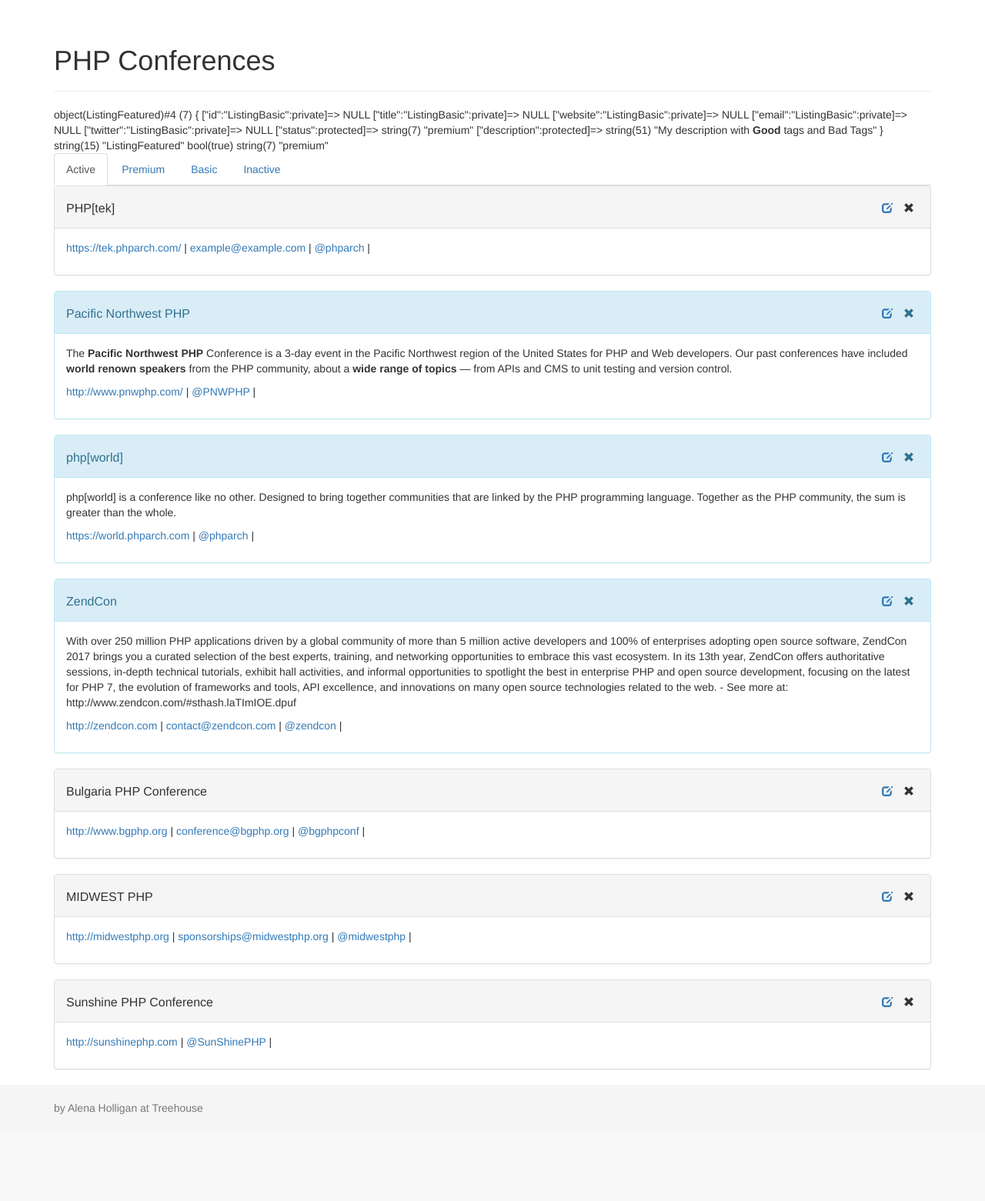
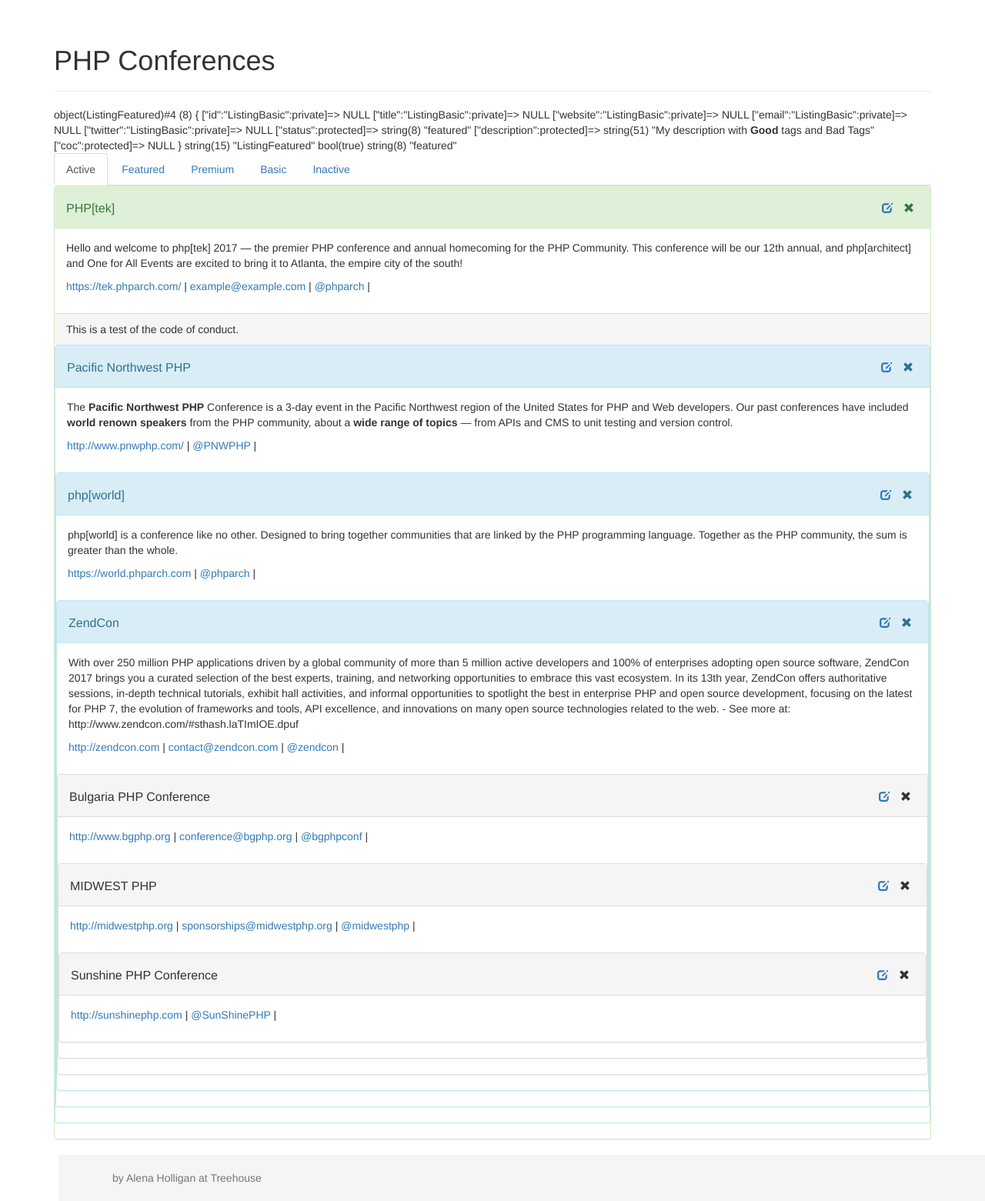
Before and after one commit to sjackson01/2-PHPExtendingOOP, a PHP site: page /index.php in a window 1280 px wide; the page is wider, and only the part inside the window is pictured. Shown: the part 51-1612 px from the top of that part at 77% size. Before the commit the page ends 1499 px from the top of that part, so only its background shows below. Run offline with PHP 8.4, Linux system fonts and the light colour scheme; data comes from the database, SQL or seed files in the repository; both versions use the stored data as it was after the commit.

Commit message:
Modify: Collection.php - To include a featured status and  instantiate a new ListingFeatured object if status is set to featured Add: ListingFeatured.php - Use inheritance to utilize set values method and add Get/Set methods to access $coc code of conduct Test: database.db - Update listing to be "Featured" Add: for_listing.php -  Text area for code of conduct Modify: list_item.php - Conditional to check if status featured and conditional for footer that checks if $listing is featured

```diff
--- a/classes/Collection.php
+++ b/classes/Collection.php
@@ -7,7 +7,7 @@
 
 class Collection
 {
-    private $statuses = ['premium','basic', 'inactive'];
+    private $statuses = ['featured','premium','basic', 'inactive'];
     private $db;
     // array of listing objects
     public $listings = [];
@@ -64,8 +64,9 @@ class Collection
      * @return object
      */
     public function addListing($data = null)
-    {
-        if(isset($data['status']) && $data['status'] == 'premium'){
+    {   if(isset($data['status']) && $data['status'] == 'featured'){
+        $listing = new ListingFeatured($data);
+        }elseif(isset($data['status']) && $data['status'] == 'premium'){
         $listing = new ListingPremium($data);
         }elseif(isset($data['status']) && $data['status'] == 'inactive'){
         $listing = new ListingInactive($data);
--- a/classes/ListingFeatured.php
+++ b/classes/ListingFeatured.php
@@ -2,6 +2,35 @@
 
 class ListingFeatured extends ListingPremium
 {
+    protected $status = 'featured';
+    protected $coc;
+
+     /**
+     * Calls individual methods to set values for object properties.
+     * Uses parent setValues() method to call individual methods from parent class.
+     * @param array $data Data to set from user or database
+     */
+    public function setValues($data = []) {
+        parent::setValues($data);
+        if (isset($data['coc'])) {
+            $this->setCoc($data['coc']);
+        }
+    }
+
+     public function getCoc()
+     {
+         return $this->coc;
+     }
+
+     /**
+      * Strip tags permitting allowed_tags set the local property $coc
+      * @param string $value to set property
+      */
+
+      public function setCoc($value)
+      {
+          $this->coc = trim(strip_tags($value, self::$allowed_tags));
+      }
 
 
 }
--- a/views/list_item.php
+++ b/views/list_item.php
@@ -2,6 +2,9 @@
 //Add switch to change class based on status
 echo '<div class="listing panel ';
 switch ($listing->getStatus()){
+    case 'featured':
+        echo 'panel-success';
+        break;
      case 'premium':
         echo 'panel-info';
         break;
@@ -47,4 +50,8 @@ if (!empty($listing->getTwitter())) {
 }
     echo '</p>' . PHP_EOL;
     echo '</div>' . PHP_EOL;/**/
-echo '</div>' . PHP_EOL;
+if(is_a($listing, 'ListingFeatured') && !empty($listing->getCoc())){
+    echo '<div class="panel-footer" id="coc' . $listing->getId();
+    echo '">' . $listing->getCoc() . '</div>';
+
+}
```
Also changed, not shown: views/form_listing.php (+13 -0 lines), inc/database.db.
